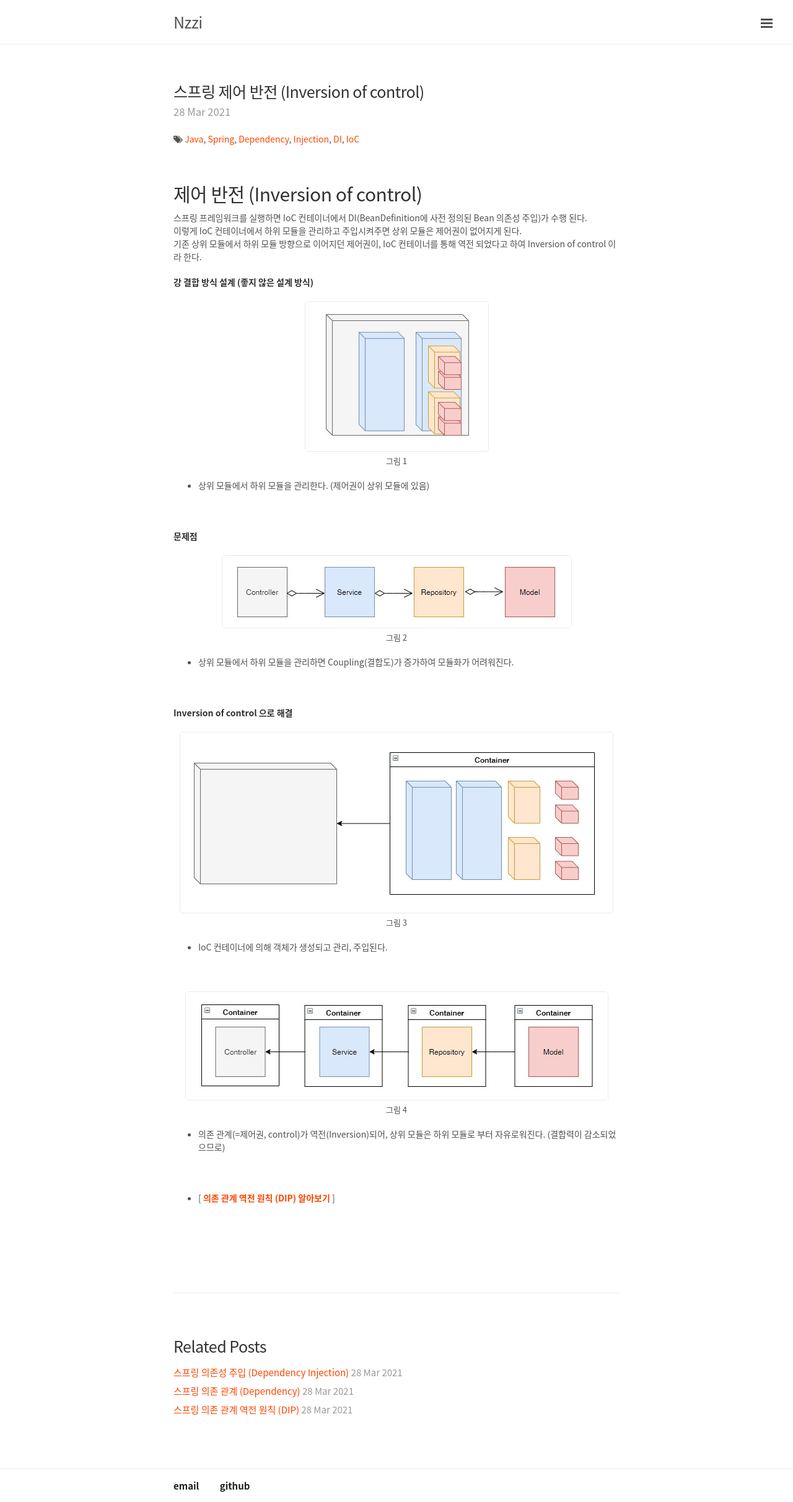
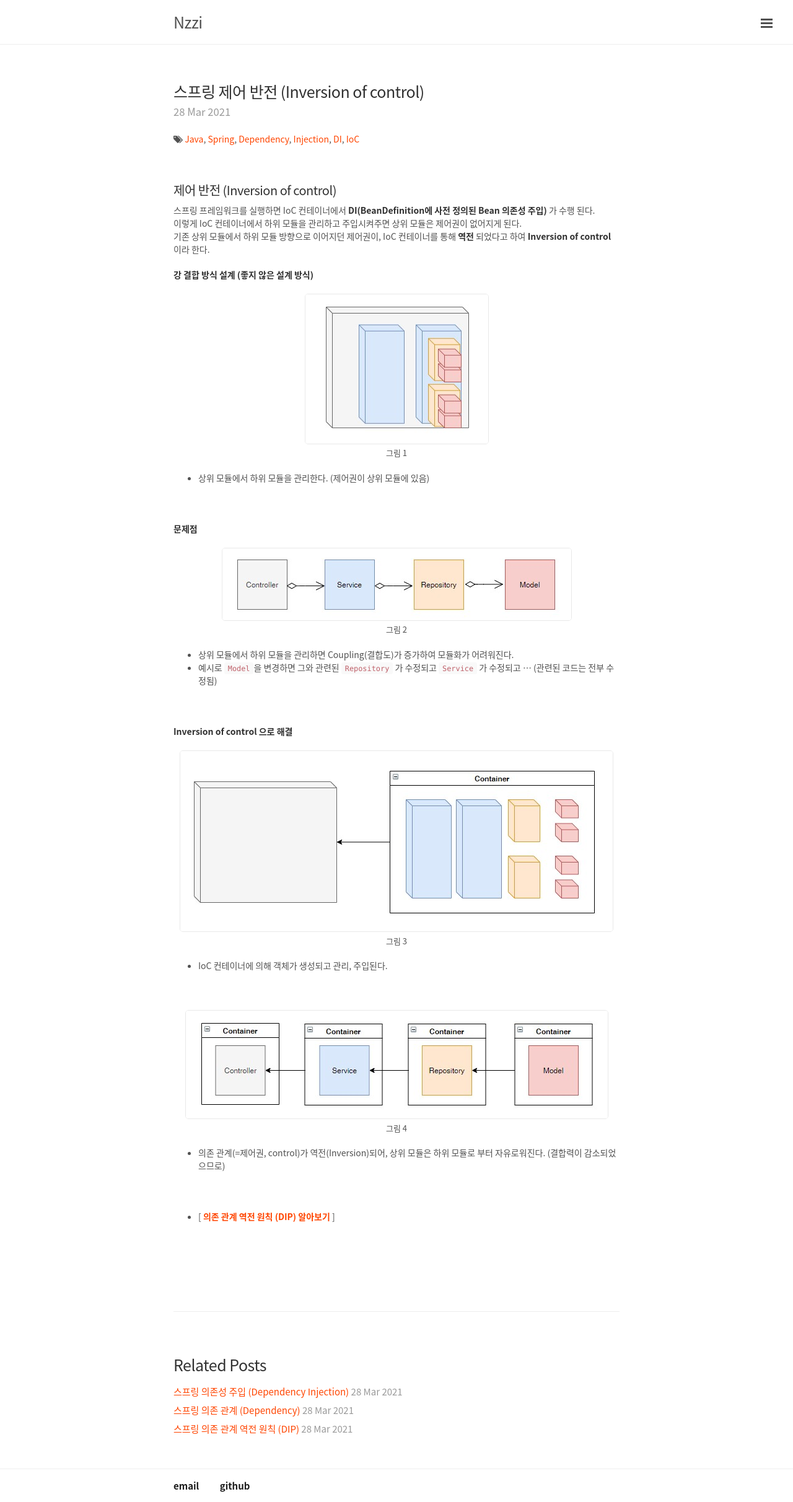
Before and after one commit to cholnh/cholnh.github.io, a Jekyll site: the page built from _posts/Dev/Spring/2021-3-28-스프링-제어-반전.md, in a window 1280 px wide. Shown: the whole page at 62% size. Built offline with Jekyll 4.4.1, drawn with Linux system fonts in a browser that asks for light colours; comment, search, counter and statistics services are not loaded.

Commit message:
edit spring 머릿말

```diff
--- a/_posts/Dev/Spring/2021-3-28-스프링-제어-반전.md
+++ b/_posts/Dev/Spring/2021-3-28-스프링-제어-반전.md
@@ -6,11 +6,11 @@ tags: Java Spring Dependency Injection DI IoC
 comments: true
 ---
 
-## 제어 반전 (Inversion of control)
+#### 제어 반전 (Inversion of control)
 
-스프링 프레임워크를 실행하면 IoC 컨테이너에서 DI(BeanDefinition에 사전 정의된 Bean 의존성 주입)가 수행 된다.
+스프링 프레임워크를 실행하면 IoC 컨테이너에서 **DI(BeanDefinition에 사전 정의된 Bean 의존성 주입)** 가 수행 된다.
 이렇게 IoC 컨테이너에서 하위 모듈을 관리하고 주입시켜주면 상위 모듈은 제어권이 없어지게 된다.
-기존 상위 모듈에서 하위 모듈 방향으로 이어지던 제어권이, IoC 컨테이너를 통해 역전 되었다고 하여 Inversion of control 이라 한다.
+기존 상위 모듈에서 하위 모듈 방향으로 이어지던 제어권이, IoC 컨테이너를 통해 **역전** 되었다고 하여 **Inversion of control** 이라 한다.
 
 **강 결합 방식 설계 (좋지 않은 설계 방식)**
 <div class="nzzi-image-box">
@@ -29,6 +29,8 @@ comments: true
 </div>
 
 - 상위 모듈에서 하위 모듈을 관리하면 Coupling(결합도)가 증가하여 모듈화가 어려워진다.
+- 예시로 `Model`을 변경하면 그와 관련된 `Repository` 가 수정되고 `Service` 가 수정되고 ...
+  (관련된 코드는 전부 수정됨)
 
 <br/>
 
```
Also changed, not shown: _posts/Dev/Spring/2021-3-28-스프링-의존-관계-역전-원칙.md (+1 -1 lines), _posts/Dev/Spring/2021-3-28-스프링-의존-관계.md (+1 -1 lines), _posts/Dev/Spring/2021-3-28-스프링-의존성-주입.md (+4 -5 lines).
